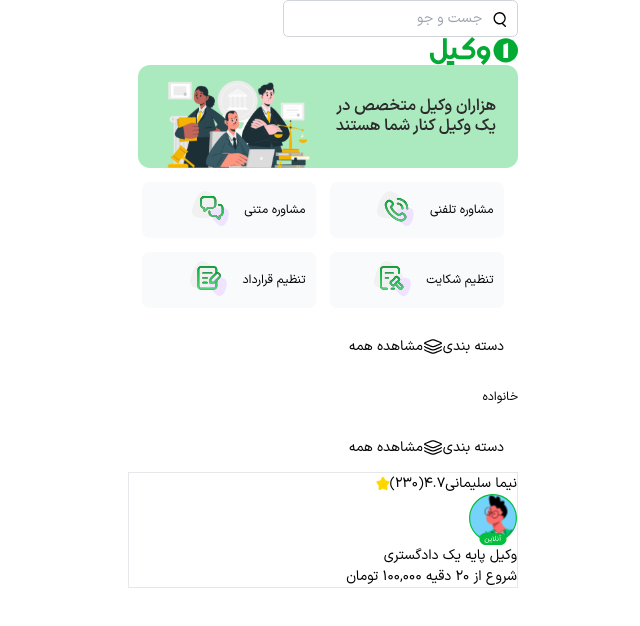
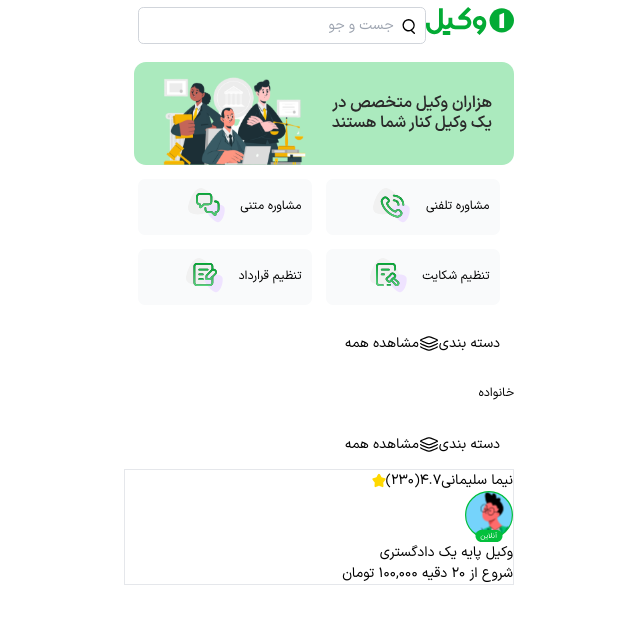
Before and after one commit to mimshe/yek-vakil-app, a React (Create React App) app: page / in a window 1280 px wide. Shown: the top 626 px of the page, without its empty margins (551-1191 px from the left). Built offline with nearby package versions, Linux system fonts and the light colour scheme.

Commit message:
header complated and section changed

```diff
--- /dev/null
+++ b/src/assets/svg/Magnifiersvg.js
@@ -0,0 +1,22 @@
+
+
+export default function MagnifierSvg(){
+    return(
+        <>
+        <svg xmlns="http://www.w3.org/2000/svg" className="w-5 h-5  absolute top-3 right-28 "
+                 fill="none"
+                 viewBox="0 0 24 24"
+                 stroke="currentColor"
+                 strokeWidth={2} >
+                 <path
+                   strokeLinecap="round"
+                   strokeLinejoin="round"
+                   d="M21 21l-4.35-4.35m0 0A7.5 7.5 0 1110.5 3a7.5 7.5 0 016.15 13.65z"
+                 />
+               </svg>
+
+        </>
+
+
+    )
+}
--- a/src/mainPageComponents/Header.jsx
+++ b/src/mainPageComponents/Header.jsx
@@ -1,25 +1,20 @@
 
+import MagnifierSvg from "../assets/svg/Magnifiersvg"
 import YekVakilSvg from "../assets/svg/YekVakilSvg"
+
 
 export default function HeaderForMainPage(){
     return(
         <>
-            <div className="relative w-full max-w-md">
-                <input type="search"  placeholder="جست و جو"  dir="rtl" className="w-50        pr-10 pl-4 py-2 border border-gray-300 rounded-md     " />
-                 <svg xmlns="http://www.w3.org/2000/svg" className="w-5 h-5  absolute top-3 right-3 "
-                 fill="none"
-                 viewBox="0 0 24 24"
-                 stroke="currentColor"
-                 strokeWidth={2} >
-                 <path
-                   strokeLinecap="round"
-                   strokeLinejoin="round"
-                   d="M21 21l-4.35-4.35m0 0A7.5 7.5 0 1110.5 3a7.5 7.5 0 016.15 13.65z"
-                 />
-               </svg>
-          </div>
-         <YekVakilSvg/>
-        <img src="/Group%203.svg" alt={'img'}/>
+            <div className=" flex relative w-full max-w-md pl-4 mb-5 mt-2">
+                <YekVakilSvg />
+                <input type="search"  placeholder="جست و جو" className=" pr-9 pl-4 py-2 border border-gray-300 rounded-md flex-grow      " />
+                 <MagnifierSvg className="absolute right-3 top-1/2 -translate-y-1/2"/>
+
+            </div>
+
+
+            <img src="/Group%203.svg" alt={'img'}/>
         </>
     )
 }
--- a/src/mainPageComponents/Sections.jsx
+++ b/src/mainPageComponents/Sections.jsx
@@ -5,7 +5,7 @@ export default function Section({ imageSrc, text }){
     return(
          <div className="bg-gray-50 rounded-lg flex items-center gap-3 p-3 h-16 w-full">
             <p className="text-sm">{text}</p>
-            <img src={imageSrc} alt="" className="w-12" />
+            <img src={imageSrc} alt="icon" className="w-12" />
         </div>
     )
 }
```
